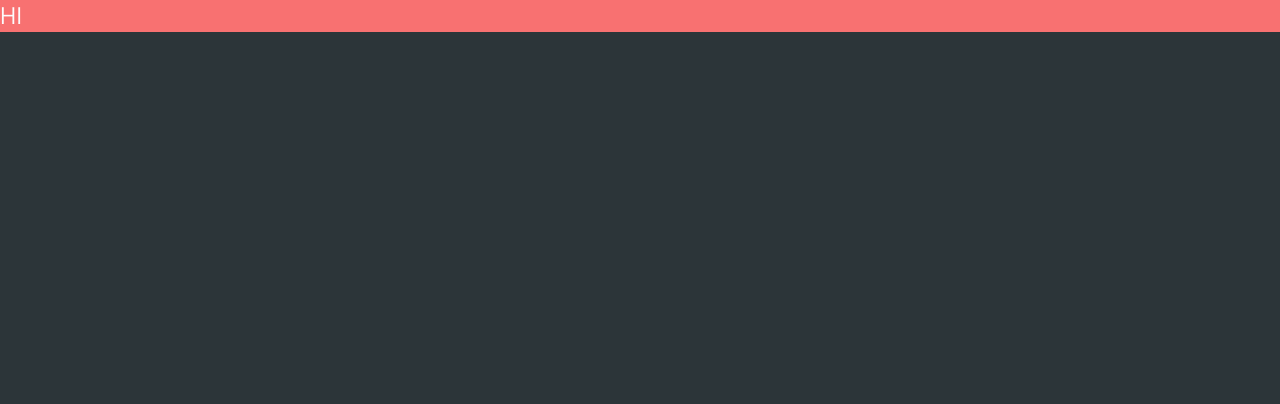
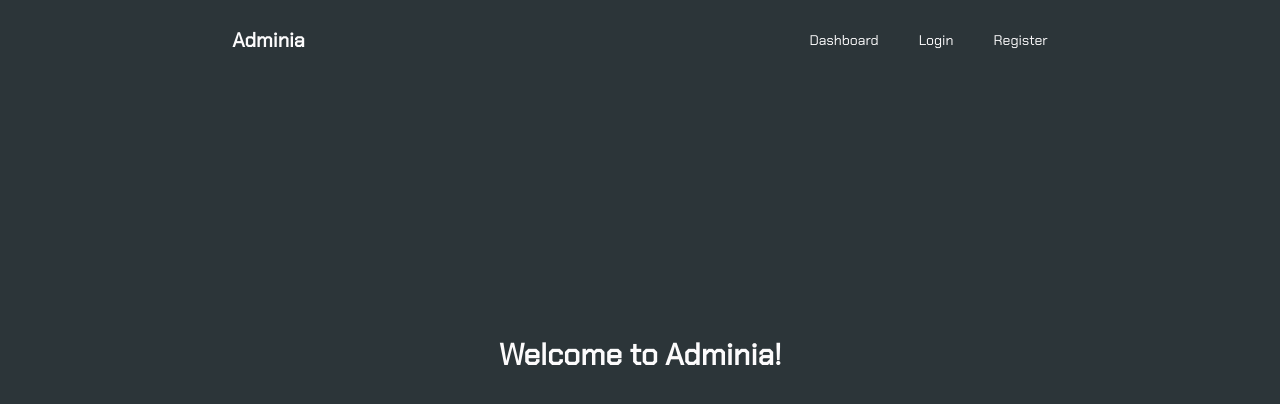
Before and after one commit to darksuei/adminia, a Next.js app: page / in a window 1280 px wide. Shown: the top 404 px of the page. Built offline with nearby package versions, Linux system fonts and the light colour scheme.

Commit message:
chore: simple landing page

```diff
--- a/src/app/components/AddData.tsx
+++ b/src/app/components/AddData.tsx
@@ -59,7 +59,7 @@ export default function AddData({
         ) : (
           <div className="flex flex-col items-center">
             <span className="text-2xl text-gray-300 mb-3">No data found</span>
-            <div className="border px-3 py-1 mx-auto text-lg bg-slate-200 flex flex-row items-center gap-4">
+            <div className="border px-3 py-1 mx-auto text-lg bg-slate-200 flex flex-row items-center gap-4 cursor-pointer">
               <span>Add new field</span>
               <i className="fas fa-plus"></i>
             </div>
--- a/src/app/components/Data.tsx
+++ b/src/app/components/Data.tsx
@@ -23,7 +23,7 @@ export default function Data({ data }: { data: any }) {
       <div className="flex flex-col justify-center items-end gap-4 mb-3 w-11/12">
         <h1 className="text-2xl font-bold">{tableName}</h1>
         <span
-          className="flex flex-row gap-3 items-center border py-1 px-2"
+          className="flex flex-row gap-3 items-center border py-1 px-2 cursor-pointer"
           onClick={() => setAddData(!addData)}
         >
           <span>Add new item</span>
--- a/src/app/components/Nav.tsx
+++ b/src/app/components/Nav.tsx
@@ -3,11 +3,12 @@ import Link from "next/link";
 import { useRouter } from "next/navigation";
 import { logOut } from "@/utils";
 
-export default function Nav() {
+export default function Nav({ isNotLoggedIn }: { isNotLoggedIn: boolean }) {
   const router = useRouter();
   return (
     <nav className="w-full h-20 flex flex-row justify-around items-center gap-10 mb-2">
       <h1 className="text-xl font-bold cursor-pointer">Adminia</h1>
+      {!isNotLoggedIn ? (
         <ul className="flex flex-row gap-10">
           <li className="cursor-pointer text-sm hover:text-red-400">
             <Link href="/dashboard">Dashboard</Link>
@@ -25,6 +26,19 @@ export default function Nav() {
             Log Out
           </li>
         </ul>
+      ) : (
+        <ul className="flex flex-row gap-10">
+          <li className="cursor-pointer text-sm hover:text-red-400">
+            <Link href="/dashboard">Dashboard</Link>
+          </li>
+          <li className="cursor-pointer text-sm hover:text-red-400">
+            <Link href="/login">Login</Link>
+          </li>
+          <li className="cursor-pointer text-sm hover:text-red-400">
+            <Link href="/register">Register</Link>
+          </li>
+        </ul>
+      )}
     </nav>
   );
 }
--- a/src/app/dashboard/page.tsx
+++ b/src/app/dashboard/page.tsx
@@ -27,9 +27,7 @@ export default function Dashboard() {
       <Nav />
       <section className="flex flex-col gap-4 px-20">
         <h1 className="text-4xl font-bold">Dashboard</h1>
-        <p className="text-gray-400 text-sm">
-          Create a new project or manage existing projects
-        </p>
+        <p className="text-gray-400 text-sm">Manage existing projects</p>
         <Suspense
           fallback={<div className="text-white text-2xl">Loading..</div>}
         >
--- a/src/app/page.tsx
+++ b/src/app/page.tsx
@@ -1,3 +1,12 @@
+import Nav from "./components/Nav";
+
 export default function Home() {
-  return <h1 className="bg-red-400 text-2xl"> HI</h1>;
+  return (
+    <div className="h-screen w-full">
+      <Nav isNotLoggedIn={true} />
+      <div className="h-4/6 w-full flex items-center justify-center">
+        <h1 className="text-3xl font-black">Welcome to Adminia!</h1>
+      </div>
+    </div>
+  );
 }
```
Lines whose indentation alone changed are shown as unchanged.
